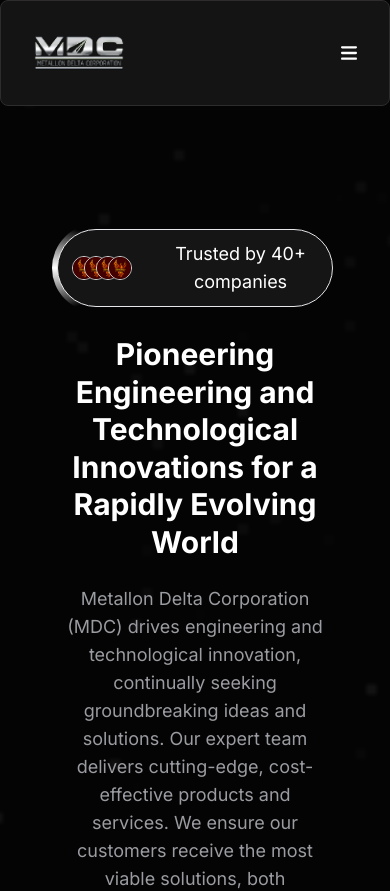
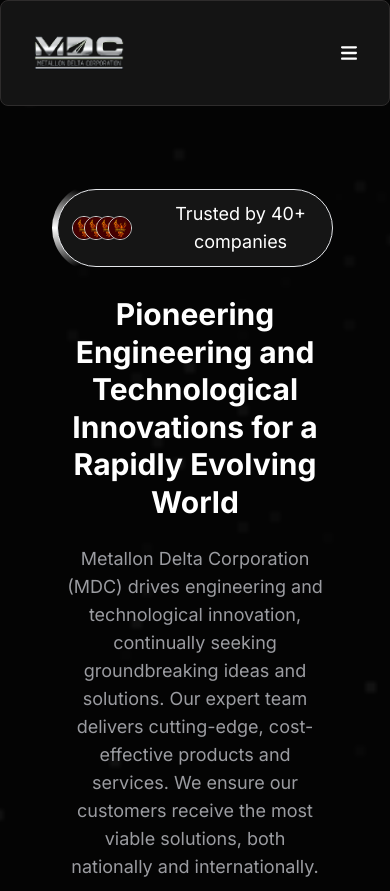
Before and after one commit to ashirasif/mdc_landing, a React (Vite) app: page / in a window 390 px wide. Shown: the top 891 px of the page. Built offline with nearby package versions, Linux system fonts and the light colour scheme.

Commit message:
Final adjustments

```diff
--- a/src/App.tsx
+++ b/src/App.tsx
@@ -4,7 +4,7 @@ import Home from "./components/home/Home"
 function App() {
 
   return (
-    <div className="bg-[url('/bg-overall.png')] bg-cover bg-center w-screen overflow-hidden bg-no-repeat">
+    <div className="bg-[url('/bg-overall.png')] bg-cover bg-center overflow-hidden bg-no-repeat">
       <div className="bg-black/80">
         <Home/>
         <Footer/>
--- a/src/components/home/Home.tsx
+++ b/src/components/home/Home.tsx
@@ -14,7 +14,7 @@ function Home() {
     <div className="flex justify-center text-white self-stretch font-inter text-lg">
       <div className="w-full px-5 sm:px-0 max-w-screen-xl flex flex-col justify-between gap-20">
           <Navbar />
-        <div className="flex flex-col gap-20 mt-10">
+        <div className="flex flex-col gap-20 sm:mt-10">
           <HeroSection />
           <Clients />
 
```
